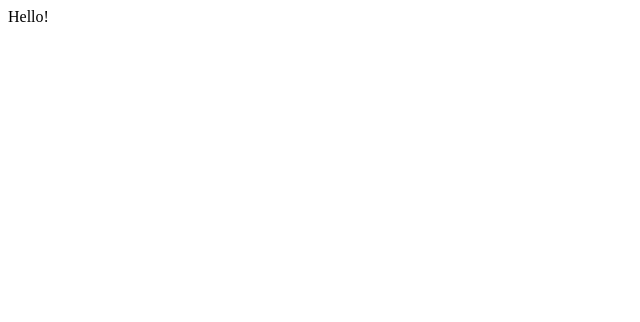
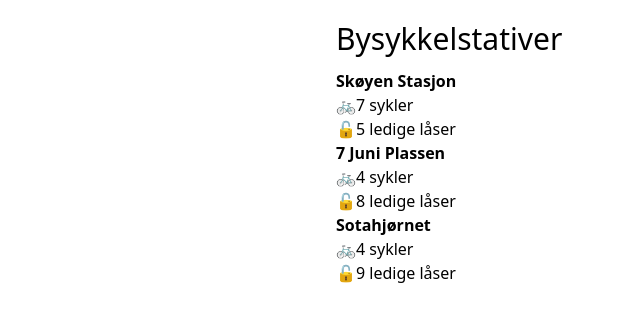
Before and after one commit to jonmorten/bysykkelstativer, a Next.js app: page / in a window 1280 px wide. Shown: the top 322 px of the page, without its empty margins (0-640 px from the left). Built offline with nearby package versions, Linux system fonts and the light colour scheme.

Commit message:
Tailwind CSS and mocked list of stations

```diff
--- /dev/null
+++ b/css/tailwind.css
@@ -0,0 +1,3 @@
+@import "tailwindcss/base";
+@import "tailwindcss/components";
+@import "tailwindcss/utilities";
--- a/package.json
+++ b/package.json
@@ -23,11 +23,14 @@
   "dependencies": {
     "next": "9.3.5",
     "react": "16.13.1",
-    "react-dom": "16.13.1"
+    "react-dom": "16.13.1",
+    "tailwindcss": "1.2.0"
   },
   "devDependencies": {
     "@types/node": "13.13.0",
     "@types/react": "16.9.34",
+    "autoprefixer": "9.7.6",
+    "postcss-import": "12.0.1",
     "typescript": "3.8.3"
   }
 }
--- /dev/null
+++ b/pages/_app.tsx
@@ -0,0 +1,7 @@
+import React from "react";
+
+import "../css/tailwind.css";
+
+export default function App({ Component, pageProps }) {
+  return <Component {...pageProps} />;
+}
--- a/pages/index.tsx
+++ b/pages/index.tsx
@@ -1,3 +1,82 @@
-const IndexPage = () => "Hello!";
+import React from "react";
+
+type ID = string;
+
+type Station = {
+  id: ID;
+  address: string;
+  bikesAvailable: number;
+  docksAvailable: number;
+  inService: boolean;
+  name: string;
+};
+
+const mocks: Station[] = [
+  {
+    id: "627",
+    address: "Skøyen Stasjon",
+    bikesAvailable: 7,
+    docksAvailable: 5,
+    inService: true,
+    name: "Skøyen Stasjon",
+  },
+  {
+    id: "623",
+    address: "7 Juni Plassen",
+    bikesAvailable: 4,
+    docksAvailable: 8,
+    inService: true,
+    name: "7 Juni Plassen",
+  },
+  {
+    id: "610",
+    address: "Sotahjørnet",
+    bikesAvailable: 4,
+    docksAvailable: 9,
+    inService: true,
+    name: "Sotahjørnet",
+  },
+];
+
+const Container: React.FC = ({ children }) => (
+  <div className="max-w-screen-sm mx-auto p-4">{children}</div>
+);
+
+const StationList: React.FC<{ stations: Station[] }> = ({ stations }) => {
+  if (!stations.length) {
+    return <>Ingen stativer i systemet!</>;
+  }
+
+  return (
+    <div>
+      {stations.map((station) => (
+        <div key={station.id}>
+          <strong>{station.name}</strong>
+          {station.name !== station.address && <em>station.address</em>}
+          <p>🚲{station.bikesAvailable} sykler</p>
+          <p>🔓{station.docksAvailable} ledige låser</p>
+        </div>
+      ))}
+    </div>
+  );
+};
+
+const IndexPage = () => {
+  const [error, setError] = React.useState(false);
+  const [loading, setLoading] = React.useState(false);
+  const [stations, setStations] = React.useState<Station[]>(mocks);
+
+  return (
+    <Container>
+      <h1 className="text-3xl mb-2">Bysykkelstativer</h1>
+
+      {error && <p>Kunne ikke hente info om stativene! Prøv igjen senere.</p>}
+
+      {loading && <p>Henter info om stativene ...</p>}
+
+      {!loading && !error && <StationList stations={stations} />}
+    </Container>
+  );
+};
 
 export default IndexPage;
--- /dev/null
+++ b/postcss.config.js
@@ -0,0 +1,3 @@
+module.exports = {
+  plugins: ["postcss-import", "tailwindcss", "autoprefixer"],
+};
```
Also changed, not shown: 1 other file (tests, documents, lock files or other folders).
